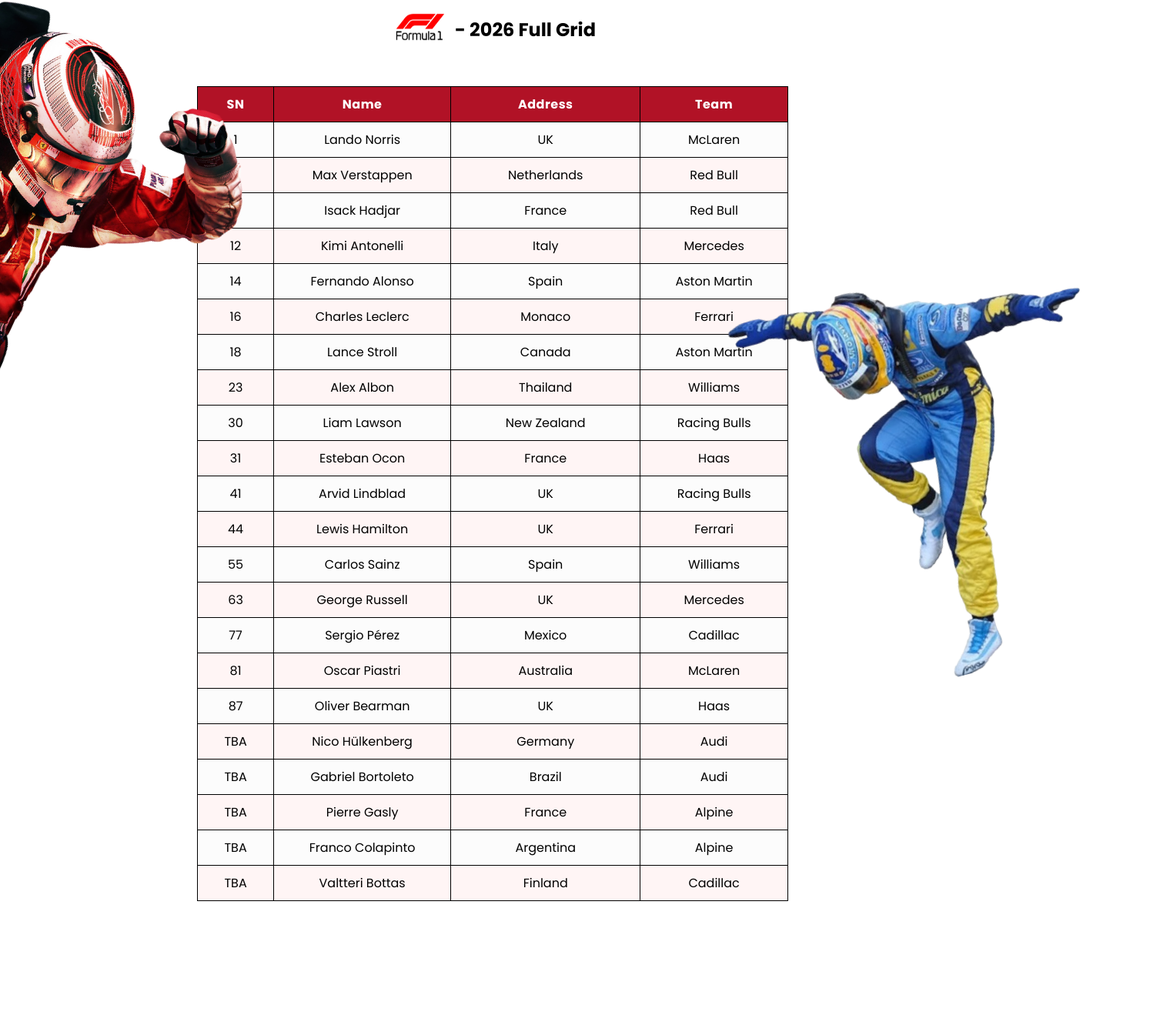
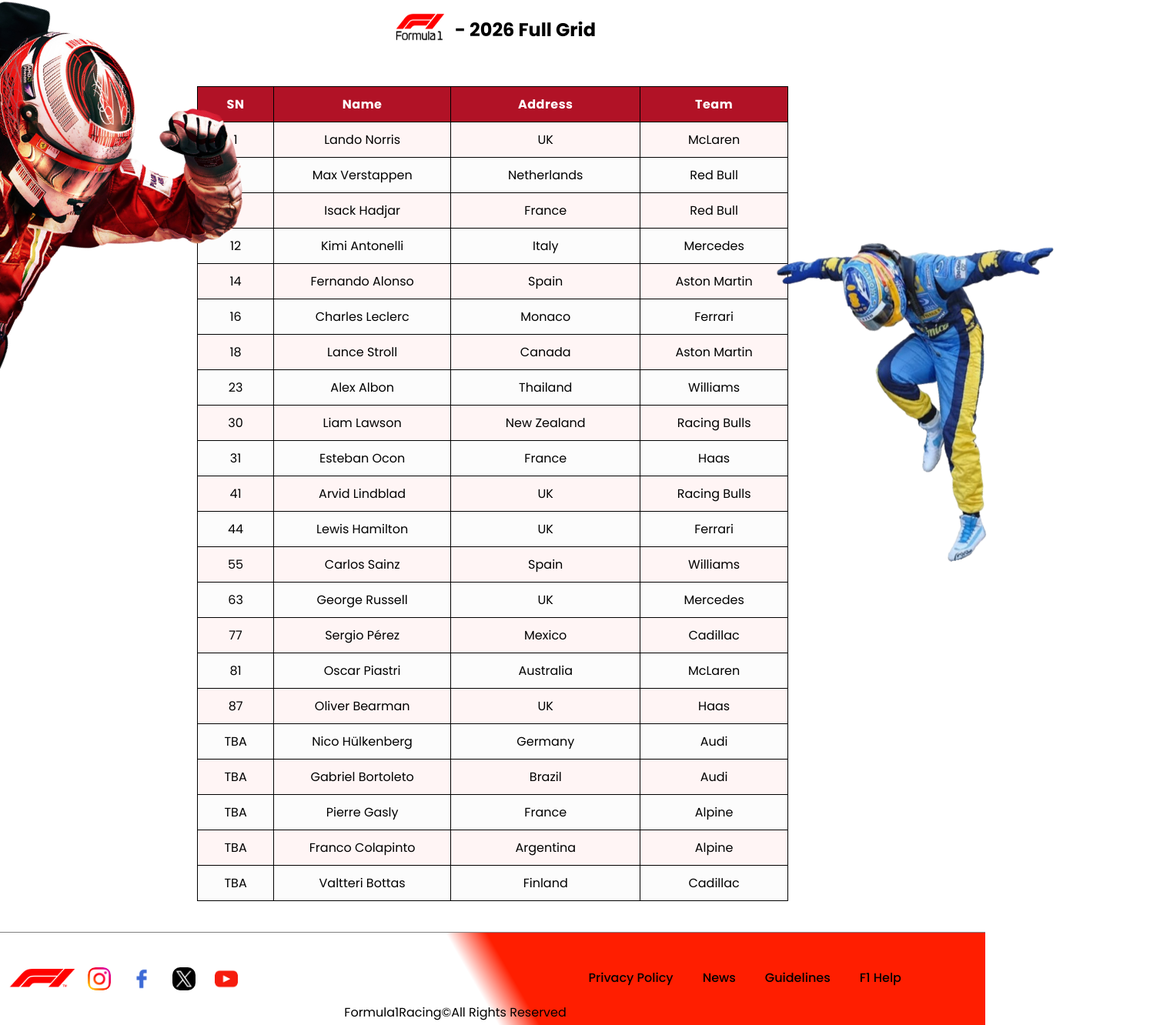
Before and after one commit to princef1/WebTech, a plain HTML site: page assignment3/assignment3.html in a window 1280 px wide. Shown: the part 105-1437 px from the top of the page at 77% size, 1520 px wide, since content can reach past the window. Before the commit the page ends 1316 px from the top, so only its background shows below. Drawn offline with Linux system fonts and the light colour scheme.

Commit message:
added footer and made some neccessary changes with improved UI/UX

```diff
--- a/assignment3/assignment3.css
+++ b/assignment3/assignment3.css
@@ -7,9 +7,18 @@
 
 body {
   font-family: 'poppins', sans-serif;
-  /* background-color: #dfe7f1; */
   background-color: white;
   overflow-x: hidden;
+}
+
+
+body::-webkit-scrollbar {
+    display: none;
+}
+
+a:focus {
+  outline: 2px solid #659ea1;
+  outline-offset: 3px;
 }
 
 nav{
@@ -33,7 +42,7 @@
 .right{
   display: flex;
   gap: 20px;
-  margin-right: 10px;
+  margin-right: 20px;
   margin-bottom: 12px;
 }
 
@@ -48,7 +57,7 @@
   transition: background-color .3s ease-in;
 }
 
-.right a:hover{
+.extra a:hover, .right a:hover{
   background-color: #dfe7f1;
 }
 
@@ -67,21 +76,23 @@
 }
 
 .alonso img{
-  position: absolute;
+  position: fixed;
   width: 550px;
   height: 450px;
   top: 125px;
   left: -250px;
+  pointer-events: none;
   transform: rotate(25deg);
 }
 
 .crane img{
-  position: absolute;
-  width: 460px;
-  height: 560px;
-  right: -175px;
-  transform: rotate(-15deg);
-  bottom: -180px;
+  position: fixed;
+  width: 360px;
+  height: 460px;
+  right: -125px;
+  transform: rotate(-13deg);
+  bottom: -31px;
+  pointer-events: none;
 }
 
 table {
@@ -135,9 +146,8 @@
 }
 
 .scalablerow{
-  transition: transform .3s ease, box-shadow .3 ease;
+  transition: transform .6s ease, box-shadow .3s ease;
   box-shadow: 0 0 0 rgba(0,0,0,0);
-  display: table-row;
 }
 
 .scalablerow:hover{
@@ -145,3 +155,80 @@
   box-shadow: 0 4px 8px rgba(0,0,0,0.2);
   cursor: pointer;
 }
+
+footer{
+  border-top: 1px solid  grey;
+  background: linear-gradient(60deg, white 48%, 	#FF1E00 52%);
+  text-align: center;
+  height: 120px;
+}
+
+.footer{
+  display: flex;
+  justify-content: space-between;
+  height: auto;
+  align-items: center;
+}
+
+.logo{
+  margin-top: 10px;
+  margin-left: 10px;
+  display: flex;
+}
+.logo img{
+  width: 90px;
+  height: 100px;
+  margin-right: 5px;
+}
+
+.socials{
+  border-radius: 8px;
+  display: flex;
+  gap: 25px;
+  margin-right: 130px;
+}
+
+.socials img{
+  border-radius: 10px;
+  margin-top: 10px;
+  width: 30px;
+  height: 30px;
+  transition: transform .3s ease-in;
+}
+
+.socials img:hover{
+  transform: scale(1.35);
+}
+
+.cr{
+  margin-top: 90px;
+  margin-right: 11px;
+}
+
+.extra{
+  margin-right: 100px;
+  display: flex;
+  gap: 20px;
+}
+
+.extra a{
+  text-decoration: none;
+  color: black;
+  font-weight: 500;
+  font-size: 16px;
+  gap: 30px;
+  padding: 4px 9px;
+  border-radius: 12px;
+  transition: background-color .3s ease-in;
+}
+
+@media (max-width: 900px) {
+  table {
+    width: 95%;
+  }
+
+  .alonso img,
+  .crane img {
+    display: none;
+  }
+}
--- a/assignment3/assignment3.html
+++ b/assignment3/assignment3.html
@@ -3,8 +3,8 @@
 
 <head>
   <link rel="stylesheet" href="assignment3.css" />
-  <title>Assignment 3 Prince</title>
-
+  <title>Formula 1 Racing</title>
+  <link rel="shortcut icon" href="img/f1logo.png" type="image/x-icon">
 </head>
 
 <body>
@@ -16,24 +16,28 @@
         href="https://www.formula1.com/en/teams">Teams</a><a href="https://www.formula1.com/en/drivers">Drivers</a><a
         href="https://www.formula1.com/en/results/2025/races">Results</a></div>
   </nav>
+  <main>
   <div class="title">
     <a href="https://www.formula1.com/"><img src="img/f1_logo.png" alt="f1_logo"></a>
     <h2> - 2026 Full Grid</h2>
   </div>
   <div class="alonso">
-    <img src="img/alonso.png" alt="alonso">
+    <img src="img/alonso.png" alt="alonso_portrait">
   </div>
   <div class="crane">
-    <img src="img/crane.png" alt="crane">
+    <img src="img/crane.png" alt="crane_celebration">
   </div>
-  <table border="1" cellspacing="5" cellpadding="10">
+  <table>
+    <thead>
     <tr>
       <th>SN</th>
       <th>Name</th>
       <th>Address</th>
       <th>Team</th>
     </tr>
+    </thead>
 
+    <tbody>
     <tr class="scalablerow">
       <td>1</td>
       <td><a href="https://en.wikipedia.org/wiki/Lando_Norris" target="_blank">Lando Norris</a></td>
@@ -187,8 +191,32 @@
       <td>Finland</td>
       <td><a href="https://www.formula1.com/en/teams/cadillac" target="_blank">Cadillac</a></td>
     </tr>
+    </tbody>
   </table>
+  </main>
 
+  <footer>
+    <div class="footer">
+      <div class="logo">
+        <a href="https://www.formula1.com/"><img src="img/f1logo.png" alt="f1logo"></a>
+      </div>
+      <div class="socials">
+        <a href="https://www.instagram.com/f1/" target="_blank"><img src="img/instagram.png" alt="instagram"></a>
+        <a href="https://www.facebook.com/Formula1" target="_blank"><img src="img/facebook.png" alt="facebook"></a>
+        <a href="https://x.com/f1" target="_blank"><img src="img/twitter.png" alt="twitter"></a>
+        <a href="https://www.youtube.com/F1" target="_blank"><img src="img/youtube.png" alt="youtube"></a>
+      </div>
+      <div class="cr">
+        <p>Formula1Racing&copy;All Rights Reserved</p>
+      </div>
+      <div class="extra">
+        <a href="https://account.formula1.com/#/en/privacy-policy" target="_blank">Privacy Policy</a>
+        <a href="https://www.formula1.com/en/latest" target="_blank">News</a>
+        <a href="https://www.formula1.com/en/information/guidelines.4EOKE9RRqevL4niTK9kWyt" target="_blank">Guidelines</a>
+        <a href="https://f1help.formula1.com/?language=en_US" target="_blank">F1 Help</a>
+      </div>
+    </div>
+  </footer>
 
 </body>
 
```
Also changed, not shown: assignment3/img/facebook.png (added), assignment3/img/instagram.png (added), assignment3/img/twitter.png (added), assignment3/img/youtube.png (added).
